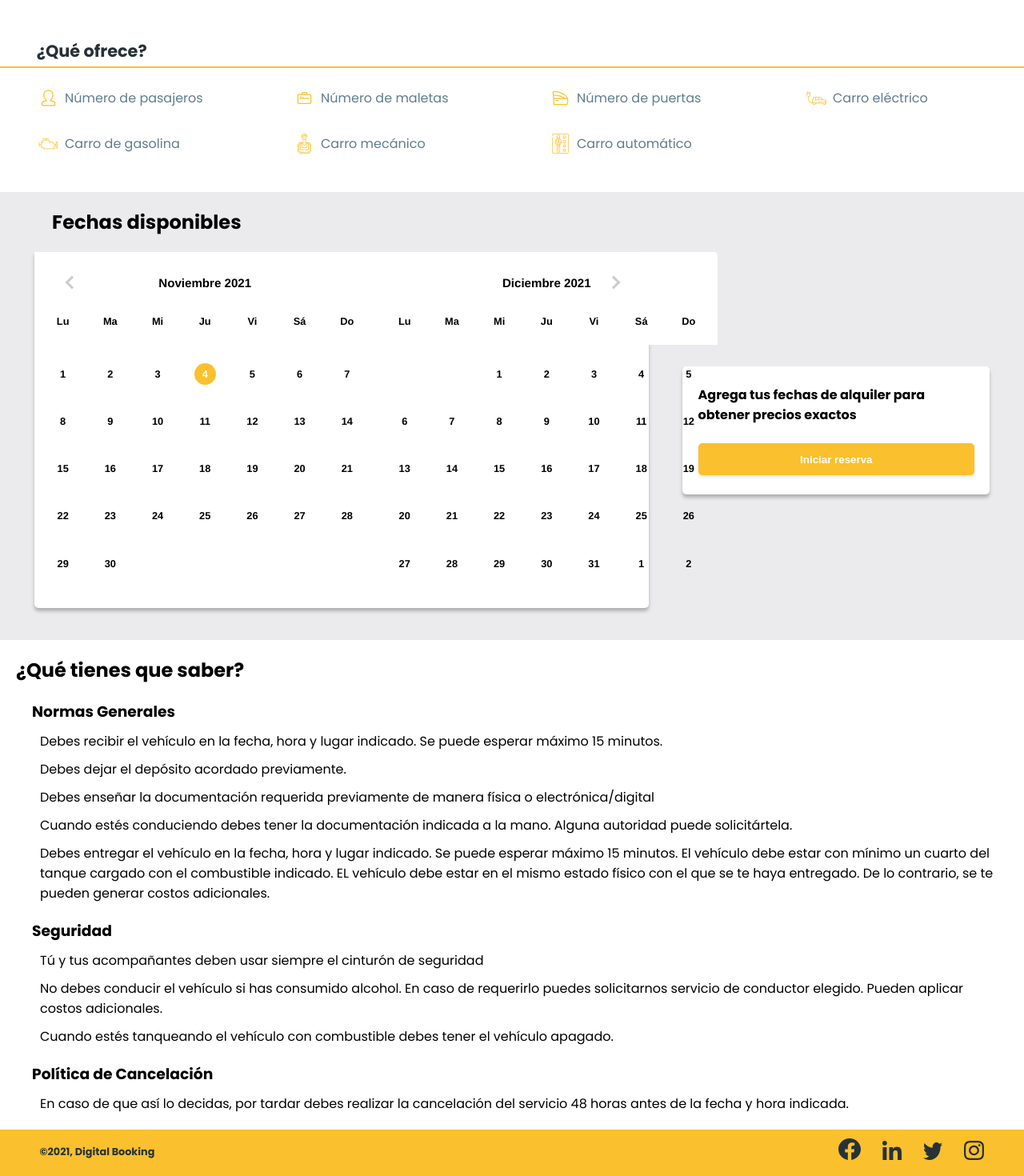
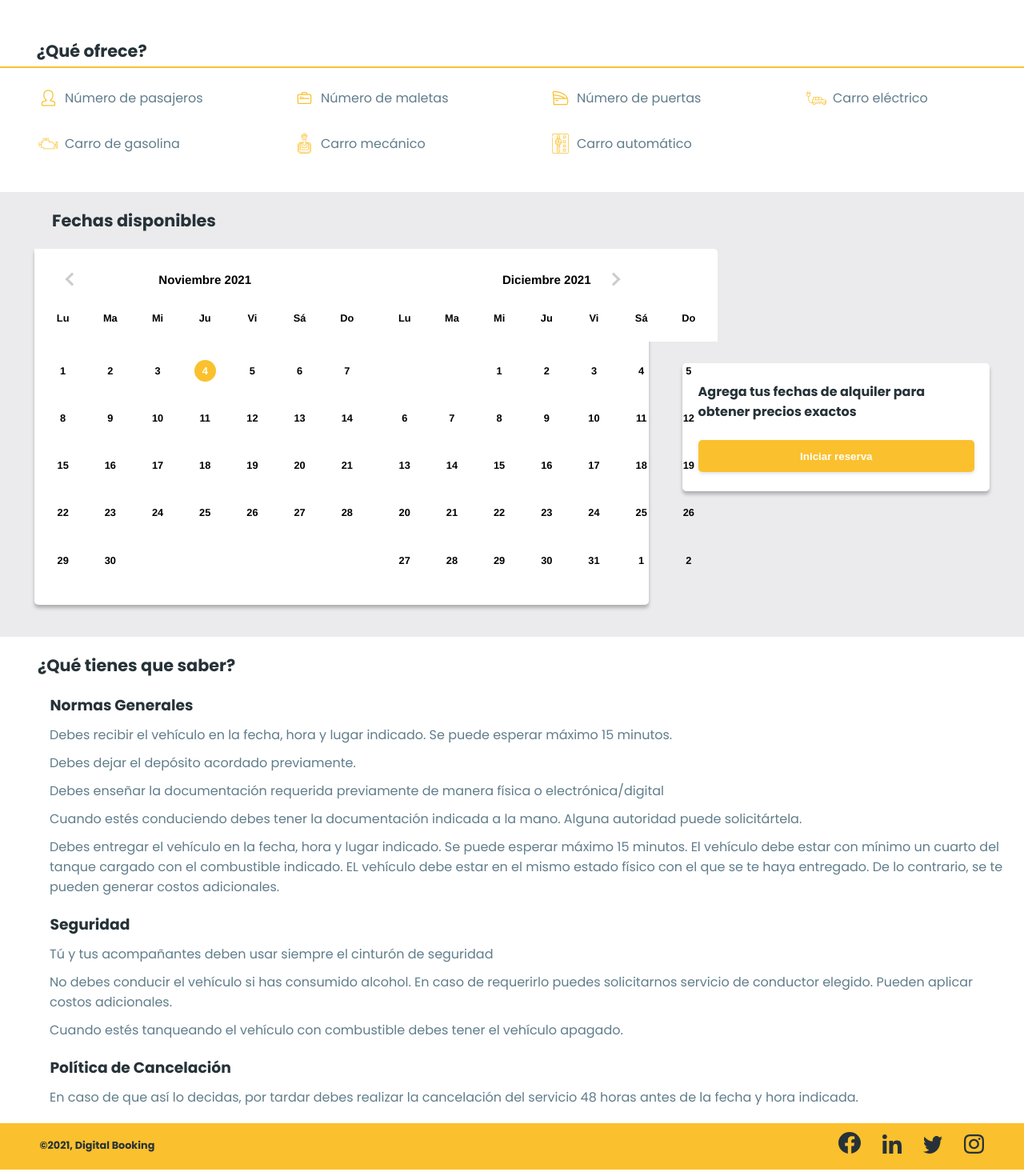
Before and after one commit to YesidBarragan/digital-rental-car, a React (Create React App) app: page /product in a window 1280 px wide. Shown: the part 364-1834 px from the top of the page at 80% size. Built offline with nearby package versions, Linux system fonts and the light colour scheme.

Commit message:
Add color and some left padding to headings and texts in ProductPolicyBlock component

```diff
--- a/src/components/ProductPolicyBlock/ProductPolicyBlock.css
+++ b/src/components/ProductPolicyBlock/ProductPolicyBlock.css
@@ -6,12 +6,24 @@ section.policy-container{
     padding: 20px;
 }
 
+section.policy-container h2 {
+    font-size: 1.3rem;
+    color: var(--third-color);
+    padding-left: 1.3em;
+}
+
+section.policy-container h3 {
+    color: var(--third-color);
+    padding-left: 1.2em;
+}
+
 div.rules-container {
     padding: 20px 0 0 20px;
 }
 
 div.rules-container p {
-    padding: 10px 0 0 10px;
+    padding: 10px 0 0 22px;
+    color: #607d8b;
 }
 
 div.security-container {
@@ -19,7 +31,8 @@ div.security-container {
 }
 
 div.security-container p {
-    padding: 10px 0 0 10px;
+    padding: 10px 0 0 22px;
+    color: #607d8b;
 }
 
 div.cancellation-container {
@@ -27,5 +40,6 @@ div.cancellation-container {
 }
 
 div.cancellation-container p {
-    padding: 10px 0 0 10px;
+    padding: 10px 0 0 22px;
+    color: #607d8b;
 }
--- a/src/components/ReservationBlock/ReservationBlock.css
+++ b/src/components/ReservationBlock/ReservationBlock.css
@@ -15,6 +15,8 @@ section.reservation-container h2 {
   margin-bottom: 20px;
   align-self: flex-start;
   margin-left: 10px;
+  font-size: 1.3rem;
+  color: var(--third-color);
 }
 
 div.calendar-reservation-container {
@@ -121,6 +123,7 @@ div.reservation {
 
 p.reservation-text {
   font-weight: bold;
+  color: var(--third-color);
 }
 
 button.reservation-button {
```
